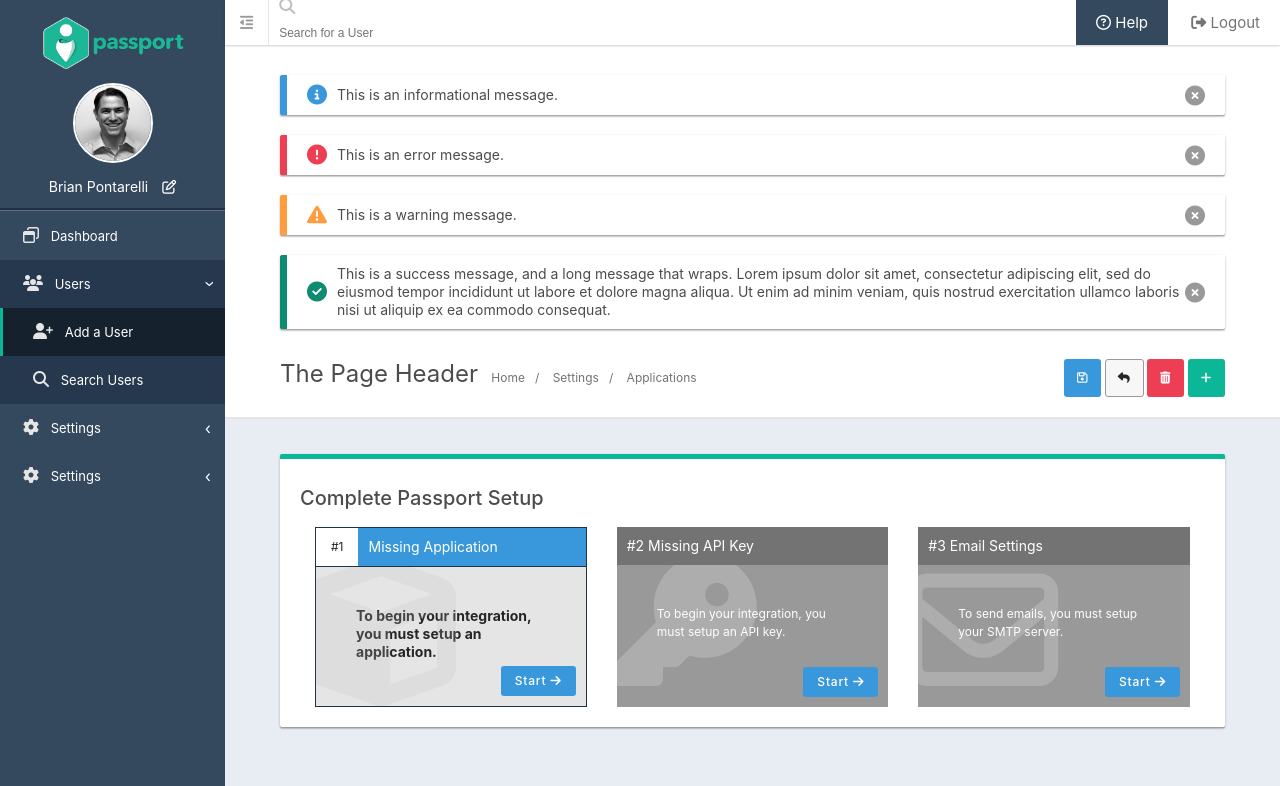
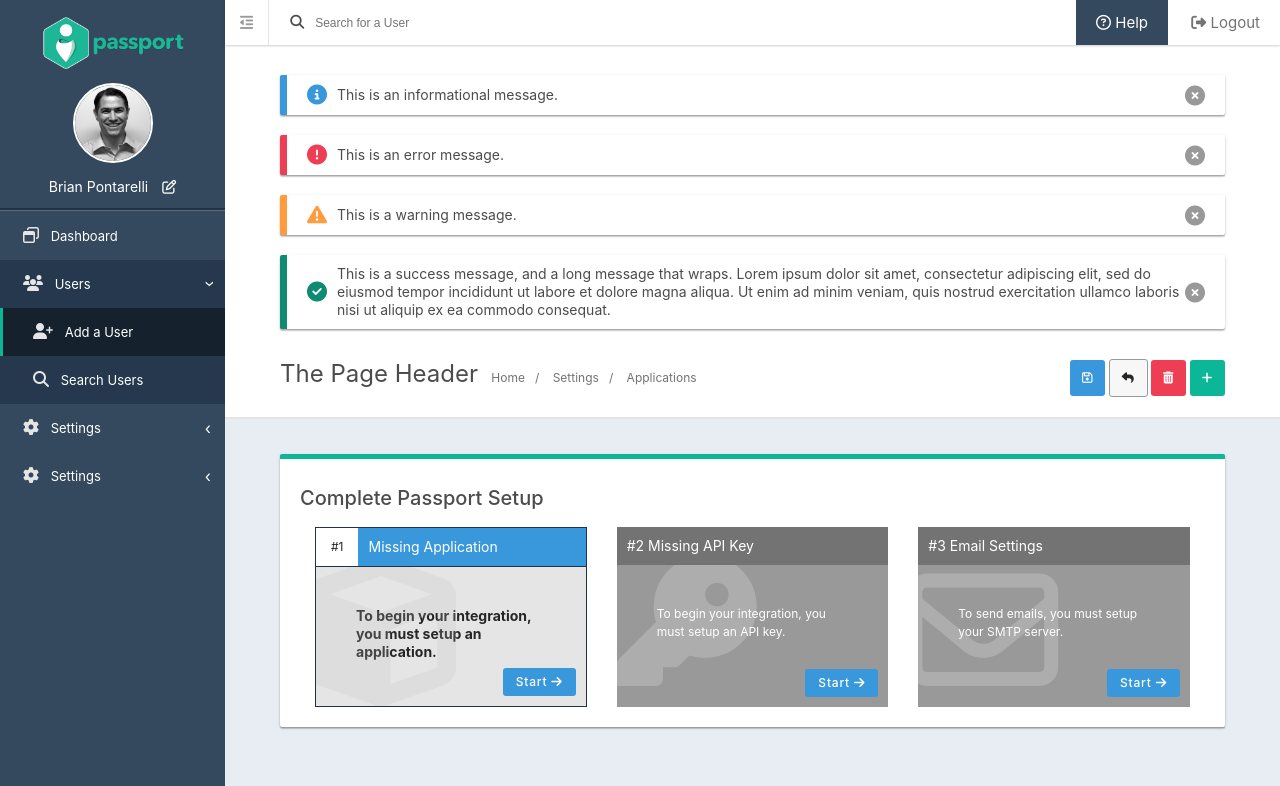
Before and after one commit to FusionAuth/fusionauth-style, a Jekyll site: the page built from index.md, in a window 1280 px wide and 1400 px high. Shown: the top 786 px of the window. Built offline with Jekyll 4.4.1, drawn with Linux system fonts in a browser that asks for light colours; nearby versions of some CDN libraries.

Commit message:
Fixed addons and buttons

```diff
--- a/_layouts/default.html
+++ b/_layouts/default.html
@@ -273,8 +273,8 @@
       <a href="#" class="app-sidebar-toggle"><i class="fa fa-dedent"></i></a>
       <div class="search">
         <form action="search">
-          <main class="input-addon flat">
-            <span class="input-icon-left"><i class="fa fa-search"></i></span>
+          <main class="input-addon-group flat">
+            <span class="input-group-item"><i class="fa fa-search"></i></span>
             <input type="search" placeholder="Search for a User" class="flat"/>
           </main>
         </form>
@@ -660,6 +660,14 @@
                       </label>
                       <input type="text" id="text-middle-icon-3" placeholder="Text input"/>
                       <button class="input-group-item button red"><i class="fa fa-trash"></i></button>
+                    </div>
+                  </div>
+
+                  <div class="form-row">
+                    <label for="text-middle-icon-4"><span class="required">*</span> Input Group Flat <i class="fa fa-info-circle" data-tooltip="Some tooltip help text that is very long and will wrap multiple lines and such."></i></label>
+                    <div class="input-addon-group flat">
+                      <span class="input-group-item"><i class="fa fa-plus"></i></span>
+                      <input type="text" id="text-middle-icon-4" placeholder="Text input" class="flat"/>
                     </div>
                   </div>
 
--- a/_sass/buttons.scss
+++ b/_sass/buttons.scss
@@ -10,7 +10,11 @@
 
 @mixin button-colors($background-color, $color, $border-color) {
   background: $background-color;
-  border: 1px solid $border-color;
+  @if $border-color != none {
+    border: 1px solid $border-color;
+  } @else if $border-color == none {
+    border: none;
+  }
   color: $color;
 }
 
@@ -52,10 +56,10 @@
   }
 
   &.blue {
-    @include button-colors($blue-button-background-color, $blue-button-color, transparent);
+    @include button-colors($blue-button-background-color, $blue-button-color, none);
 
     &:hover, &:focus {
-      @include button-colors($blue-button-hover-background-color, $blue-button-color, transparent);
+      @include button-colors($blue-button-hover-background-color, $blue-button-color, exclude);
     }
   }
 
@@ -68,42 +72,42 @@
   }
 
   &.green {
-    @include button-colors($green-button-background-color, $green-button-color, transparent);
+    @include button-colors($green-button-background-color, $green-button-color, none);
 
     &:hover, &:focus {
-      @include button-colors($green-button-hover-background-color, $green-button-color, transparent);
+      @include button-colors($green-button-hover-background-color, $green-button-color, exclude);
     }
   }
 
   &.orange {
-    @include button-colors($orange-button-background-color, $orange-button-color, transparent);
+    @include button-colors($orange-button-background-color, $orange-button-color, none);
 
     &:hover, &:focus {
-      @include button-colors($orange-button-hover-background-color, $orange-button-color, transparent);
+      @include button-colors($orange-button-hover-background-color, $orange-button-color, exclude);
     }
   }
 
   &.purple {
-    @include button-colors($purple-button-background-color, $purple-button-color, transparent);
+    @include button-colors($purple-button-background-color, $purple-button-color, none);
 
     &:hover, &:focus {
-      @include button-colors($purple-button-hover-background-color, $purple-button-color, transparent);
+      @include button-colors($purple-button-hover-background-color, $purple-button-color, exclude);
     }
   }
 
   &.red {
-    @include button-colors($red-button-background-color, $red-button-color, transparent);
+    @include button-colors($red-button-background-color, $red-button-color, none);
 
     &:hover, &:focus {
-      @include button-colors($red-button-hover-background-color, $red-button-color, transparent);
+      @include button-colors($red-button-hover-background-color, $red-button-color, exclude);
     }
   }
 
   &.yellow {
-    @include button-colors($yellow-button-background-color, $yellow-button-color, transparent);
+    @include button-colors($yellow-button-background-color, $yellow-button-color, none);
 
     &:hover, &:focus {
-      @include button-colors($yellow-button-hover-background-color, $yellow-button-color, transparent);
+      @include button-colors($yellow-button-hover-background-color, $yellow-button-color, exclude);
     }
   }
 }
--- a/_sass/forms.scss
+++ b/_sass/forms.scss
@@ -132,24 +132,6 @@ form.labels-left {
 
     .input-addon-group {
       width: calc(100% - 18% - 20px);
-
-      span {
-        width: 1%;
-      }
-
-      input[type="email"],
-      input[type="number"],
-      input[type="search"],
-      input[type="text"],
-      input[type="tel"],
-      input[type="url"],
-      input[type="password"],
-      textarea,
-      select,
-      label.select {
-        //width: 100%;
-        width: auto;
-      }
     }
   }
 }
@@ -222,10 +204,26 @@ textarea {
   color: $input-addon-color;
   display: inline-flex;
 
+  &.flat .input-group-item {
+    background: none;
+
+    i.fa {
+      background: none;
+      border: none;
+    }
+  }
+
+  > span {
+    flex: 0 0 auto;
+  }
+
+  > input, > label.select {
+    flex: 0 1 100%;
+  }
+
   > *, > input {
     border-radius: 0;
     border-right: none;
-    flex: 1 0 auto;
     margin: 0;
 
     &:first-child {
@@ -251,12 +249,14 @@ textarea {
     border-left: none;
   }
 
+  span.input-group-item {
+    background: $input-addon-background-color;
+  }
+
   .input-group-item {
-    background: $input-addon-background-color;
     border-bottom: 1px solid white;
     border-top: 1px solid white;
     flex: 0 0 auto;
-    transition: border 0.2s ease-in-out;
 
     &:not(:last-child) {
       border-right: none;
@@ -264,6 +264,10 @@ textarea {
 
     &.button {
       padding: 0;
+
+      i.fa {
+        color: inherit;
+      }
     }
 
     &+ input {
@@ -281,15 +285,6 @@ textarea {
       font: normal normal normal 14px/1 FontAwesome;
       padding: 7px 11px 7px 11px;
     }
-  }
-}
-
-// Corrective code for label.select when a form is full width.
-form.full .input-addon-group {
-  display: flex;
-
-  label.select {
-    width: auto;
   }
 }
 
```
